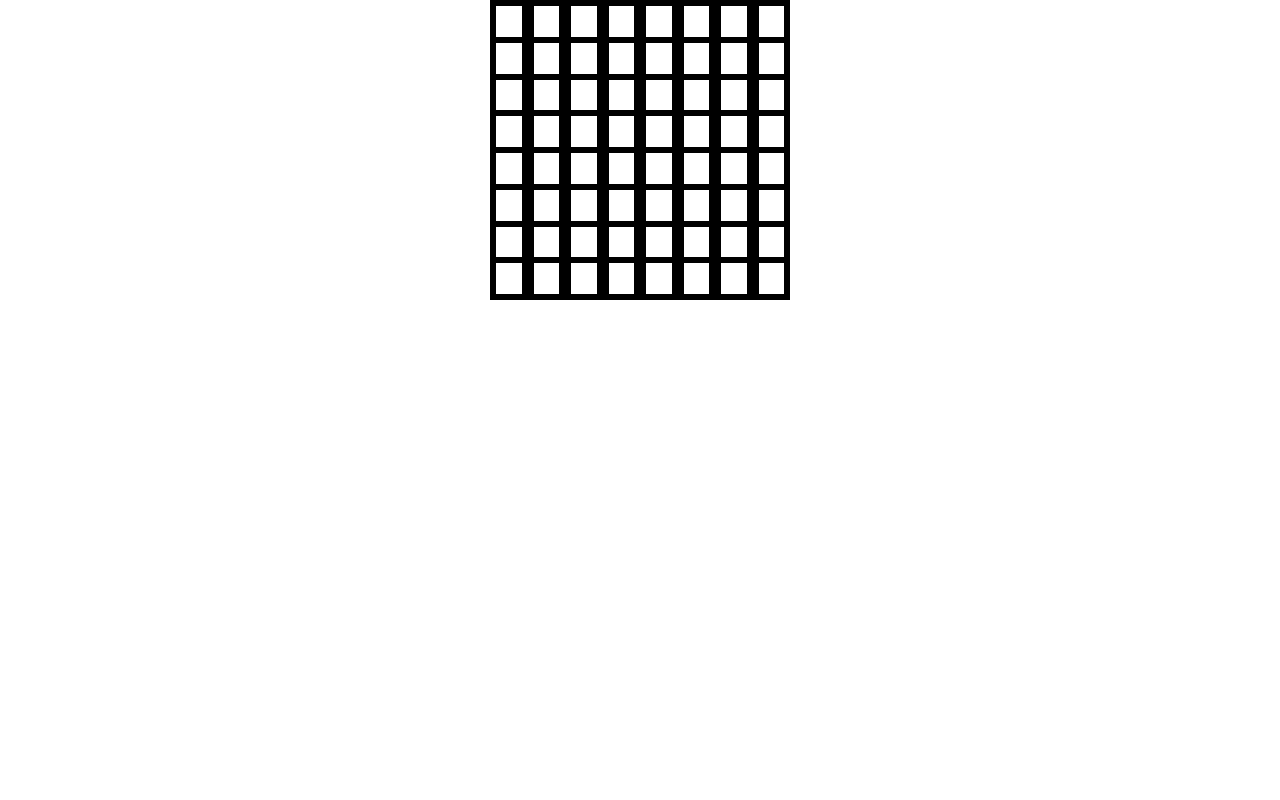
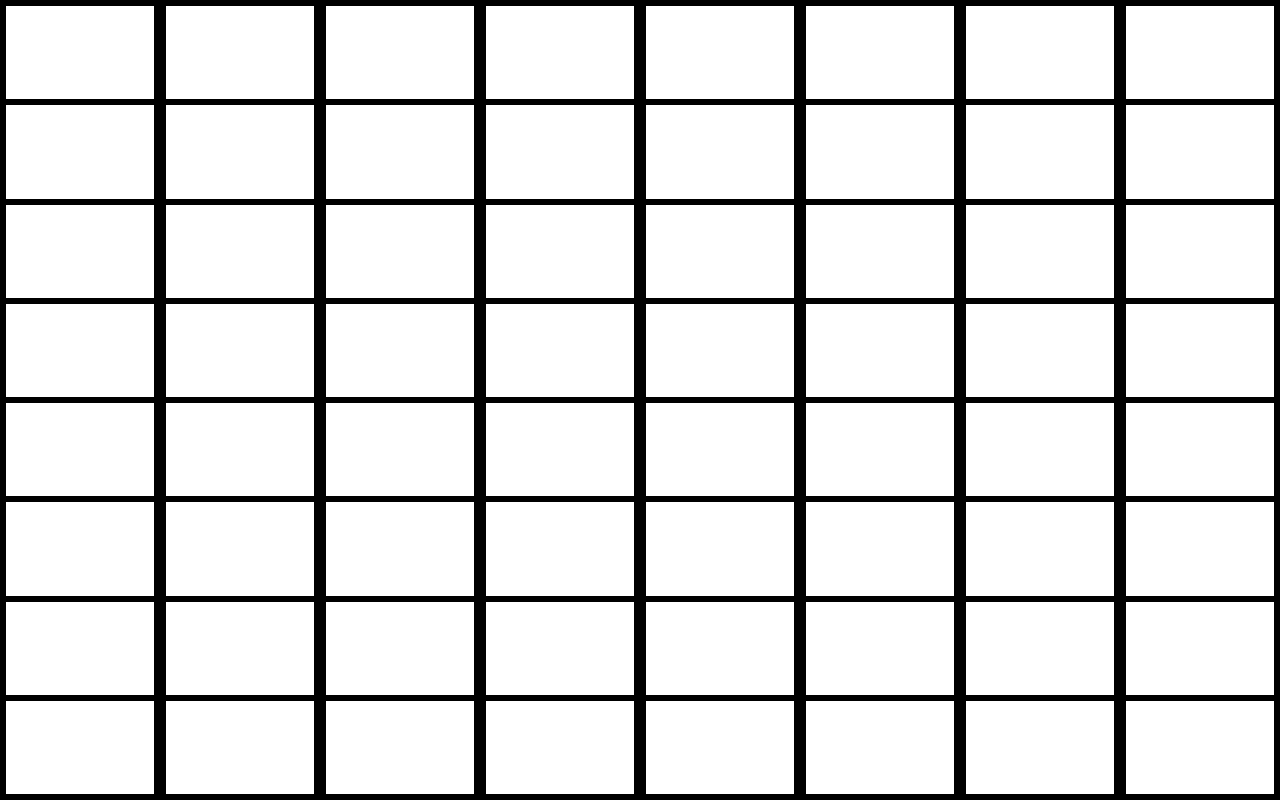
Before and after one commit to queider/Etch-A-Sketch, a plain HTML site: page index.html in a window 1280 px wide. Drawn offline with Linux system fonts and the light colour scheme.

Commit message:
Add the basic Etch A Sketch functionality

```diff
--- a/js.js
+++ b/js.js
@@ -0,0 +1,8 @@
+const mainContainerDiv = document.querySelector("#mainDiv");
+const gridSquares = mainContainerDiv.querySelectorAll(".rowdiv div");
+
+gridSquares.forEach((div) => {
+    div.addEventListener("mouseover", () => {
+        div.style.backgroundColor = "black";
+    });
+});
--- a/style.css
+++ b/style.css
@@ -3,16 +3,12 @@
     margin: 0;
     padding: 0;
 }
-body {
-    display: flex;
-    justify-content: center;
-    align-items: center;
-}
+
 
 #mainDiv {
     display: flex;
-    height: 300px;
-    width: 300px;
+    width: 100vw;
+    height: 100vh;
 }
 
 .rowdiv {
```
Also changed, not shown: index.html (+3 -1 lines).
